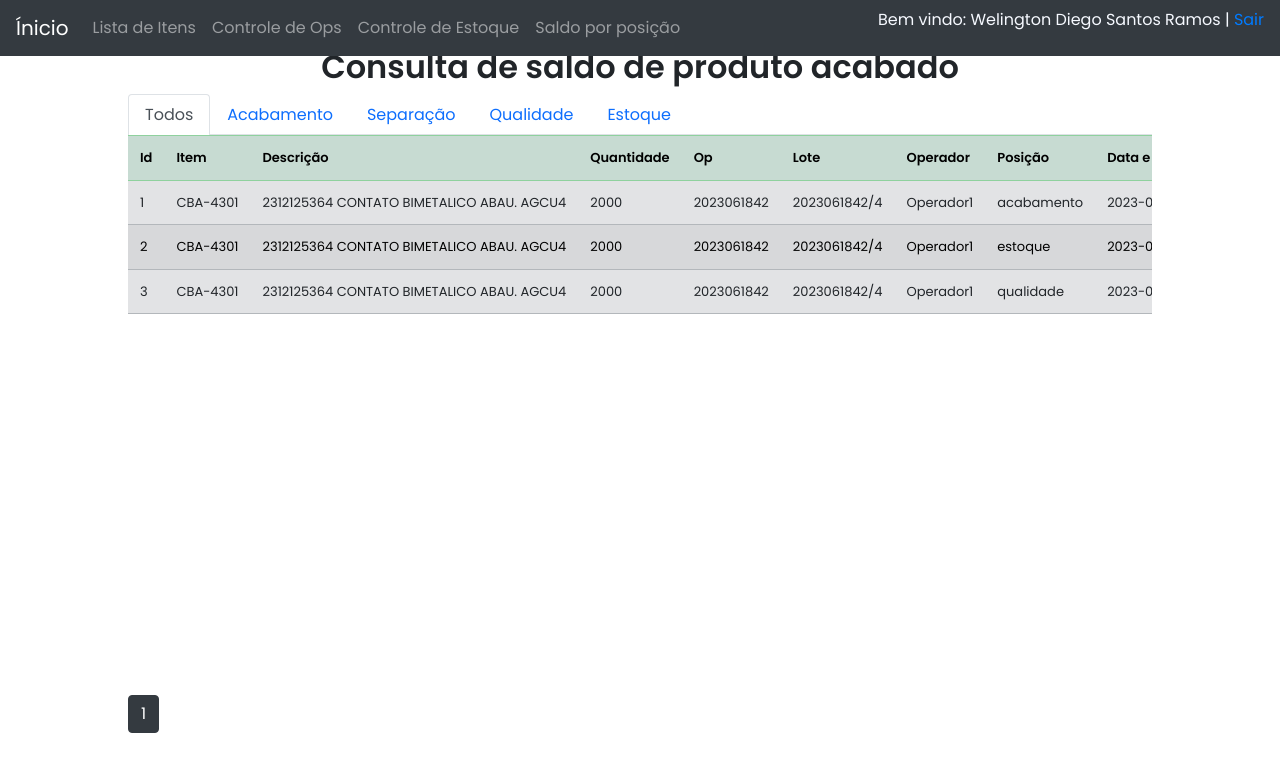
After one commit to dyda91/api-omie, a Flask app: page /posicoes_estoque in a window 1280 px wide. The commit adds this page. Shown: the top 772 px of the page. Run offline with Flask 2, Linux system fonts and the light colour scheme; a user stored in the database is signed in; data comes from the database, SQL or seed files in the repository; both versions use the stored data as it was after the commit; some libraries are stand-ins or nearby versions.

Commit message:
add posições estoque

```diff
--- a/app.py
+++ b/app.py
@@ -1,7 +1,7 @@
 import requests
 from flask import Flask, render_template, flash, redirect, url_for, request, session, jsonify, json
 from datetime import date, datetime, timedelta
-from models.models import Ops, Movimentos_estoque, Estrutura_op, User, Lote
+from models.models import Ops, Movimentos_estoque, Estrutura_op, User, Lote, Saldo_por_posicao
 from models.forms import LoginForm, RegisterForm
 from flask_login import login_user, logout_user, current_user
 from config import app, db, app_key, app_secret, bcrypt, login_manager
@@ -495,5 +495,38 @@ def deleta_movimento_item():
     return redirect(request.referrer)
 
 
+
+@app.route('/movimentos_posicaos', methods=['GET', 'POST'])
+def movimentos_posicaos():
+    if not current_user.is_authenticated:
+        return redirect( url_for('login'))
+
+    if request.method == 'POST':
+        item = request.form.get("item")
+        descricao = request.form.get("descricao")
+        quantidade = request.form.get("quantidade_lote")
+        op = request.form.get("op_lote")
+        lote = request.form.get("lote")
+        operador = request.form.get("operador")
+        posicao = request.form.get("posicao")
+
+        saldo_movimento = Saldo_por_posicao(item=item, descricao=descricao, quantidade=quantidade, op=op, lote=lote, operador=operador, posicao=posicao)
+
+        db.session.add(saldo_movimento)
+        db.session.commit()
+
+    return redirect(url_for('posicoes_estoque'))
+
+
+@app.route('/posicoes_estoque', methods=['GET', 'POST'])
+def posicoes_estoque():
+    if not current_user.is_authenticated:
+        return redirect( url_for('login'))
+    page = request.args.get('page', 1, type=int)
+    dados = Saldo_por_posicao.query.paginate(page=page,per_page=20)
+    return  render_template('posicoes_estoque.html',  posicoes = dados)
+
+
+
 if __name__ == "__main__":
     app.run(debug=True)
--- a/static/style.css
+++ b/static/style.css
@@ -55,6 +55,11 @@ table{
 
 .usuario{
     color: #F6F9FF;
+}
+
+.posições{
+    height: 90vh;
+    width: 80%;
 }
 
 main.cards {
--- a/templates/base.html
+++ b/templates/base.html
@@ -39,6 +39,8 @@
     <script src="{{ url_for('static', filename='bootstrap/js/jquery.min.js')}}"></script>
     <script src="{{ url_for('static', filename='bootstrap/js/bootstrap.min.js')}}"></script>
 
+    <script src="https://maxcdn.bootstrapcdn.com/bootstrap/4.0.0/js/bootstrap.min.js"></script>
+
     <link rel="stylesheet" href="https://stackpath.bootstrapcdn.com/bootstrap/4.3.1/css/bootstrap.min.css"
         integrity="sha384-ggOyR0iXCbMQv3Xipma34MD+dH/1fQ784/j6cY/iJTQUOhcWr7x9JvoRxT2MZw1T" crossorigin="anonymous">
 </body>
--- a/templates/consulta_estoque.html
+++ b/templates/consulta_estoque.html
@@ -26,6 +26,7 @@
                     </div>
                     <div class="input-group-append d-flex justify-content-center align-items-center mt-2">
                         <a href="{{url_for('lista_movimento')}}" type="button" class="btn btn-success ms-2">Listar Movimentos</a>
+                        <a href="{{url_for('posicoes_estoque')}}" type="button" class="btn btn-success ms-2">Ver saldo por posições no estoque</a>
                     </div>
 
                     <div class="container w-100">
--- a/templates/header.html
+++ b/templates/header.html
@@ -22,6 +22,9 @@
         <li class="nav-item">
             <a class="nav-link" href="{{ url_for('consulta_estoque')}}">Controle de Estoque</a>
         </li>
+        <li class="nav-item">
+          <a class="nav-link" href="{{ url_for('posicoes_estoque')}}">Saldo por posição</a>
+      </li>
       </ul>
 
     </div>
--- /dev/null
+++ b/templates/posicoes_estoque.html
@@ -0,0 +1,333 @@
+{% extends 'base.html' %}
+
+{% include 'header.html' %}
+
+{% block title %} Consulta de estoque {% endblock %}
+{% block body %}
+
+<div class="posições">
+  <h2 class="d-flex justify-content-center mt-2"><strong>Consulta de saldo de produto acabado</strong></h2>
+  <ul class="nav nav-tabs">
+    <li class="nav-item">
+      <a class="nav-link active" href="#aba1" data-bs-toggle="tab">Todos</a>
+    </li>
+    <li class="nav-item">
+      <a class="nav-link" href="#aba2" data-bs-toggle="tab">Acabamento</a>
+    </li>
+    <li class="nav-item">
+      <a class="nav-link" href="#aba3" data-bs-toggle="tab">Separação</a>
+    </li>
+    <li class="nav-item">
+      <a class="nav-link" href="#aba4" data-bs-toggle="tab">Qualidade</a>
+    </li>
+    <li class="nav-item">
+      <a class="nav-link" href="#aba5" data-bs-toggle="tab">Estoque</a>
+    </li>
+  </ul>
+  <div class="tab-content">
+    <div class="tab-pane active" id="aba1">
+      <div class="row">
+        <div class="col">
+            <div class="table-responsive container_table">
+
+
+                <table class="table table table-striped table-secondary">
+
+                    <tr class="table-success">
+                        <th>Id</th>
+                        <th>Item</th>
+                        <th>Descrição</th>
+                        <th>Quantidade</th>
+                        <th>Op</th>
+                        <th>Lote</th>
+                        <th>Operador</th>
+                        <th>Posição</th>
+                        <th>Data e Hora</th>
+                    </tr>
+
+
+                    {% for row in posicoes.items %}
+                    <tr>
+                        <td>{{row.id}}</td>
+                        <td>{{row.item}}</td>
+                        <td>{{row.descricao}}</td>
+                        <td>{{row.quantidade}}</td>
+                        <td>{{row.op}}</td>
+                        <td>{{row.lote}}</td>
+                        <td>{{row.operador}}</td>
+                        <td>{{row.posicao}}</td>
+                        <td>{{row.data_hora}}</td>
+                    </tr>
+                    {% endfor %}
+                </table>
+
+            </div>
+
+
+            {% for page_num in posicoes.iter_pages(left_edge=1, right_edge=1,
+                left_current=1, right_current=2) %} {% if page_num %} {% if posicoes.page ==
+                page_num %}
+                <a
+                  class="btn btn-dark mb-4"
+                  href="{{ url_for('lista_movimento', page=page_num) }}"
+                  >{{ page_num }}</a
+                >
+                {% else %}
+                <a
+                  class="btn btn-outline-dark mb-4"
+                  href="{{ url_for('lista_movimento', page=page_num) }}"
+                  >{{ page_num }}</a
+                >
+                {% endif %} {% else %} ... {% endif %} {% endfor %}
+
+        </div>
+    </div>
+    </div>
+    <div class="tab-pane" id="aba2">
+      <div class="row">
+        <div class="col">
+            <div class="table-responsive container_table">
+
+
+                <table class="table table table-striped table-secondary">
+
+                    <tr class="table-success">
+                        <th>Id</th>
+                        <th>Item</th>
+                        <th>Descrição</th>
+                        <th>Quantidade</th>
+                        <th>Op</th>
+                        <th>Lote</th>
+                        <th>Operador</th>
+                        <th>Posição</th>
+                        <th>Data e Hora</th>
+                    </tr>
+
+
+                    {% for row in posicoes.items %}
+                    {% if row.posicao == "acabamento" %}
+                    <tr>
+                        <td>{{row.id}}</td>
+                        <td>{{row.item}}</td>
+                        <td>{{row.descricao}}</td>
+                        <td>{{row.quantidade}}</td>
+                        <td>{{row.op}}</td>
+                        <td>{{row.lote}}</td>
+                        <td>{{row.operador}}</td>
+                        <td>{{row.posicao}}</td>
+                        <td>{{row.data_hora}}</td>
+                    </tr>
+                    {% endif %}
+                    {% endfor %}
+                </table>
+
+            </div>
+
+
+            {% for page_num in posicoes.iter_pages(left_edge=1, right_edge=1,
+                left_current=1, right_current=2) %} {% if page_num %} {% if posicoes.page ==
+                page_num %}
+                <a
+                  class="btn btn-dark mb-4"
+                  href="{{ url_for('lista_movimento', page=page_num) }}"
+                  >{{ page_num }}</a
+                >
+                {% else %}
+                <a
+                  class="btn btn-outline-dark mb-4"
+                  href="{{ url_for('lista_movimento', page=page_num) }}"
+                  >{{ page_num }}</a
+                >
+                {% endif %} {% else %} ... {% endif %} {% endfor %}
+
+        </div>
+      </div>
+    </div>
+
+    <div class="tab-pane" id="aba3">
+      <div class="row">
+        <div class="col">
+            <div class="table-responsive container_table">
+
+
+                <table class="table table table-striped table-secondary">
+
+                    <tr class="table-success">
+                        <th>Id</th>
+                        <th>Item</th>
+                        <th>Descrição</th>
+                        <th>Quantidade</th>
+                        <th>Op</th>
+                        <th>Lote</th>
+                        <th>Operador</th>
+                        <th>Posição</th>
+                        <th>Data e Hora</th>
+                    </tr>
+
+
+                    {% for row in posicoes.items %}
+                    {% if row.posicao == "separacao" %}
+                    <tr>
+                        <td>{{row.id}}</td>
+                        <td>{{row.item}}</td>
+                        <td>{{row.descricao}}</td>
+                        <td>{{row.quantidade}}</td>
+                        <td>{{row.op}}</td>
+                        <td>{{row.lote}}</td>
+                        <td>{{row.operador}}</td>
+                        <td>{{row.posicao}}</td>
+                        <td>{{row.data_hora}}</td>
+                    </tr>
+                    {% endif %}
+                    {% endfor %}
+                </table>
+
+            </div>
+
+
+            {% for page_num in posicoes.iter_pages(left_edge=1, right_edge=1,
+                left_current=1, right_current=2) %} {% if page_num %} {% if posicoes.page ==
+                page_num %}
+                <a
+                  class="btn btn-dark mb-4"
+                  href="{{ url_for('lista_movimento', page=page_num) }}"
+                  >{{ page_num }}</a
+                >
+                {% else %}
+                <a
+                  class="btn btn-outline-dark mb-4"
+                  href="{{ url_for('lista_movimento', page=page_num) }}"
+                  >{{ page_num }}</a
+                >
+                {% endif %} {% else %} ... {% endif %} {% endfor %}
+
+        </div>
+      </div>
+
+    </div>
+    <div class="tab-pane" id="aba4">
+
+      <div class="row">
+        <div class="col">
+            <div class="table-responsive container_table">
+
+
+                <table class="table table table-striped table-secondary">
+
+                    <tr class="table-success">
+                        <th>Id</th>
+                        <th>Item</th>
+                        <th>Descrição</th>
+                        <th>Quantidade</th>
+                        <th>Op</th>
+                        <th>Lote</th>
+                        <th>Operador</th>
+                        <th>Posição</th>
+                        <th>Data e Hora</th>
+                    </tr>
+
+
+                    {% for row in posicoes.items %}
+                    {% if row.posicao == "qualidade" %}
+                    <tr>
+                        <td>{{row.id}}</td>
+                        <td>{{row.item}}</td>
+                        <td>{{row.descricao}}</td>
+                        <td>{{row.quantidade}}</td>
+                        <td>{{row.op}}</td>
+                        <td>{{row.lote}}</td>
+                        <td>{{row.operador}}</td>
+                        <td>{{row.posicao}}</td>
+                        <td>{{row.data_hora}}</td>
+                    </tr>
+                    {% endif %}
+                    {% endfor %}
+                </table>
+
+            </div>
+
+
+            {% for page_num in posicoes.iter_pages(left_edge=1, right_edge=1,
+                left_current=1, right_current=2) %} {% if page_num %} {% if posicoes.page ==
+                page_num %}
+                <a
+                  class="btn btn-dark mb-4"
+                  href="{{ url_for('lista_movimento', page=page_num) }}"
+                  >{{ page_num }}</a
+                >
+                {% else %}
+                <a
+                  class="btn btn-outline-dark mb-4"
+                  href="{{ url_for('lista_movimento', page=page_num) }}"
+                  >{{ page_num }}</a
+                >
+                {% endif %} {% else %} ... {% endif %} {% endfor %}
+
+        </div>
+      </div>
+
+    </div>
+    <div class="tab-pane" id="aba5">
+      <div class="row">
+        <div class="col">
+            <div class="table-responsive container_table">
+
+
+                <table class="table table table-striped table-secondary">
+
+                    <tr class="table-success">
+                        <th>Id</th>
+                        <th>Item</th>
+                        <th>Descrição</th>
+                        <th>Quantidade</th>
+                        <th>Op</th>
+                        <th>Lote</th>
+                        <th>Operador</th>
+                        <th>Posição</th>
+                        <th>Data e Hora</th>
+                    </tr>
+
+
+                    {% for row in posicoes.items %}
+                    {% if row.posicao == "estoque" %}
+                    <tr>
+                        <td>{{row.id}}</td>
+                        <td>{{row.item}}</td>
+                        <td>{{row.descricao}}</td>
+                        <td>{{row.quantidade}}</td>
+                        <td>{{row.op}}</td>
+                        <td>{{row.lote}}</td>
+                        <td>{{row.operador}}</td>
+                        <td>{{row.posicao}}</td>
+                        <td>{{row.data_hora}}</td>
+                    </tr>
+                    {% endif %}
+                    {% endfor %}
+                </table>
+
+            </div>
+
+
+            {% for page_num in posicoes.iter_pages(left_edge=1, right_edge=1,
+                left_current=1, right_current=2) %} {% if page_num %} {% if posicoes.page ==
+                page_num %}
+                <a
+                  class="btn btn-dark mb-4"
+                  href="{{ url_for('lista_movimento', page=page_num) }}"
+                  >{{ page_num }}</a
+                >
+                {% else %}
+                <a
+                  class="btn btn-outline-dark mb-4"
+                  href="{{ url_for('lista_movimento', page=page_num) }}"
+                  >{{ page_num }}</a
+                >
+                {% endif %} {% else %} ... {% endif %} {% endfor %}
+
+        </div>
+      </div>
+    </div>
+  </div>
+</div>
+</div>
+  {% endblock %}
```
Also changed, not shown: models/models.py (+60 -16 lines), templates/lotes.html (+27 -1 lines), database.db.
